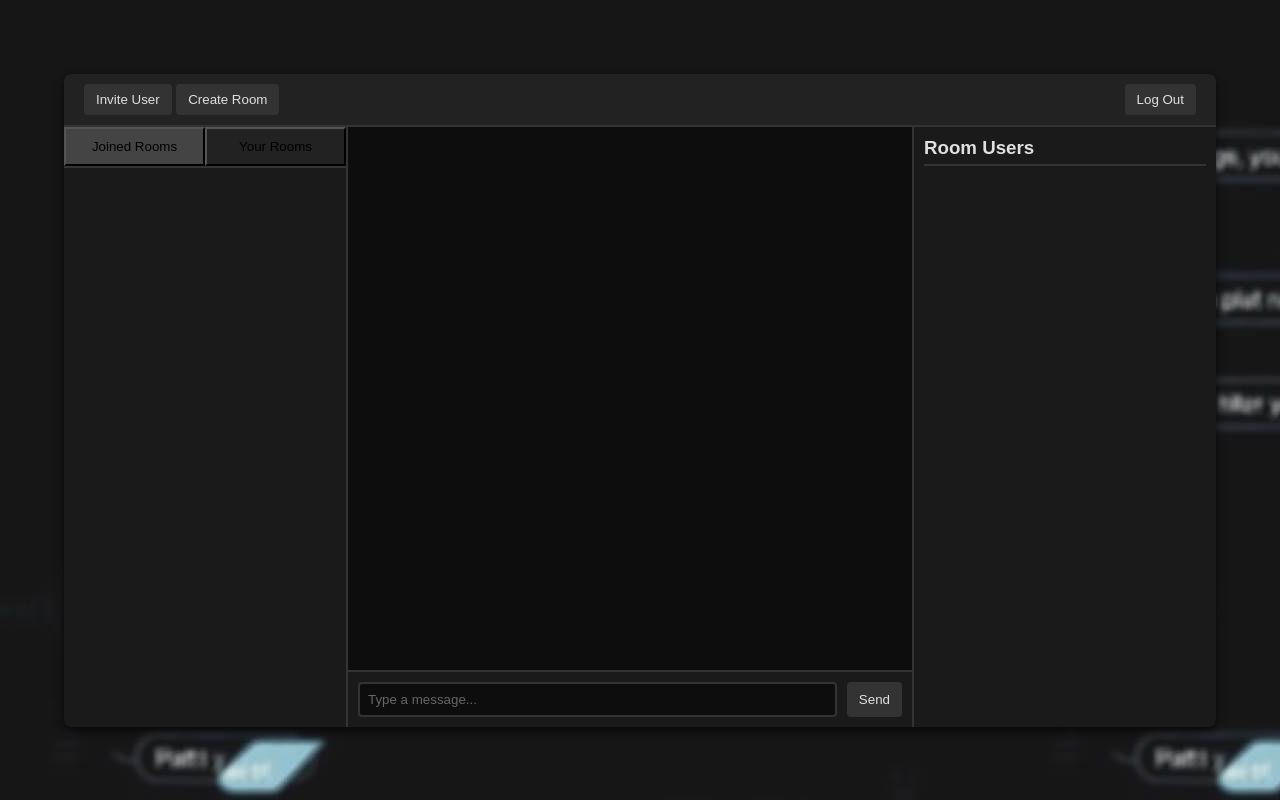
After one commit to Septiemiy/Practice_Python_2025, a Flask app: page /chat in a window 1280 px wide. The commit adds this page. Run offline with Flask 3, Linux system fonts and the light colour scheme.

Commit message:
Chat page (html & CSS)

```diff
--- a/chat/app/__init__.py
+++ b/chat/app/__init__.py
@@ -1,5 +1,5 @@
 from flask import Flask
-from .routes import registration
+from .routes import registration, chat
 from .events import socketio
 from .extensions import db, migrate
 
@@ -13,6 +13,7 @@ def create_app():
     migrate.init_app(app, db)
 
     app.register_blueprint(registration)
+    app.register_blueprint(chat)
 
     socketio.init_app(app)
 
--- a/chat/app/routes.py
+++ b/chat/app/routes.py
@@ -1,9 +1,10 @@
-from flask import Blueprint, render_template, request, flash, redirect, url_for
+from flask import Blueprint, render_template, request, flash, redirect
 from werkzeug.security import generate_password_hash, check_password_hash
 from .extensions import db
 from .models import User
 
-registration = Blueprint('registration', __name__)
+registration = Blueprint("registration", __name__)
+chat = Blueprint("chat", __name__)
 
 @registration.route("/", methods=["GET", "POST"])
 def login_page():
@@ -40,3 +41,7 @@ def signup_page():
             return redirect("/pass")
 
     return render_template("signup.html")
+
+@chat.route("/chat")
+def chat_page():
+    return render_template("chat.html")
--- /dev/null
+++ b/chat/app/static/style/chat.css
@@ -0,0 +1,172 @@
+body {
+    margin: 0;
+    font-family: Arial, sans-serif;
+    background-image: url(../image/registration-background.jpg);
+    color: #e0e0e0;
+    display: flex;
+    justify-content: center;
+    align-items: center;
+    height: 100vh;
+}
+
+.chat-container {
+    width: 90%;
+    max-width: 1200px;
+    display: flex;
+    flex-direction: column;
+    background-color: #1a1a1a;
+    border-radius: 8px;
+    overflow: hidden;
+    box-shadow: 0 4px 10px rgba(0, 0, 0, 0.7);
+}
+
+.header {
+    display: flex;
+    justify-content: space-between;
+    align-items: center;
+    padding: 10px 20px;
+    background-color: #222;
+    border-bottom: 2px solid #333;
+}
+
+.header .btn {
+    background-color: #333;
+    color: #e0e0e0;
+    border: none;
+    padding: 8px 12px;
+    border-radius: 4px;
+    cursor: pointer;
+    transition: background-color 0.3s;
+}
+
+.header .btn:hover {
+    background-color: #444;
+}
+
+.main-content {
+    display: flex;
+    height: 600px;
+}
+
+.rooms {
+    flex: 1;
+    background-color: #1a1a1a;
+    border-right: 2px solid #333;
+    display: flex;
+    flex-direction: column;
+}
+
+.tabs {
+    display: flex;
+    border-bottom: 2px solid #333;
+}
+
+.tab {
+    flex: 1;
+    text-align: center;
+    padding: 10px;
+    background-color: #222;
+    cursor: pointer;
+    transition: background-color 0.3s;
+}
+
+.tab:hover {
+    background-color: #333;
+}
+
+.tab.active {
+    background-color: #444;
+}
+
+.room-list {
+    flex: 1;
+    overflow-y: auto;
+    padding: 10px;
+}
+
+.room-list.hidden {
+    display: none;
+}
+
+.chat {
+    flex: 2;
+    display: flex;
+    flex-direction: column;
+}
+
+.chat-window {
+    flex: 1;
+    padding: 10px;
+    overflow-y: auto;
+    background-color: #0d0d0d;
+    border-bottom: 2px solid #333;
+}
+
+.message-box {
+    display: flex;
+    padding: 10px;
+    background-color: #1a1a1a;
+}
+
+.message-box input {
+    flex: 1;
+    padding: 8px;
+    border: 2px solid #333;
+    border-radius: 4px;
+    background-color: #0d0d0d;
+    color: #e0e0e0;
+    margin-right: 10px;
+}
+
+.message-box input::placeholder {
+    color: #666;
+}
+
+.message-box .btn {
+    padding: 8px 12px;
+    background-color: #333;
+    color: #e0e0e0;
+    border: none;
+    border-radius: 4px;
+    cursor: pointer;
+}
+
+.message-box .btn:hover {
+    background-color: #444;
+}
+
+.users {
+    flex: 1;
+    background-color: #1a1a1a;
+    border-left: 2px solid #333;
+    padding: 10px;
+}
+
+.users h3 {
+    margin: 0 0 10px;
+    border-bottom: 2px solid #333;
+    padding-bottom: 5px;
+}
+
+.user-list {
+    list-style: none;
+    padding: 0;
+    margin: 0;
+}
+
+.user-list li {
+    padding: 8px;
+    background-color: #222;
+    border-radius: 4px;
+    margin-bottom: 8px;
+    display: flex;
+    justify-content: space-between;
+    align-items: center;
+}
+
+.user-list li.owner::after {
+    content: "(Owner)";
+    color: #ffaa00;
+    font-size: 0.9em;
+    margin-left: 8px;
+}
--- a/chat/app/static/style/register.css
+++ b/chat/app/static/style/registration.css
@@ -11,7 +11,7 @@ html,body{
   width: 100%;
   place-items: center;
   background: #f2f2f2;
-  background-image: url(../image/register-background.jpg) ;
+  background-image: url(../image/registration-background.jpg);
 }
 ::selection{
   background: #4158d0;
--- /dev/null
+++ b/chat/app/templates/chat.html
@@ -0,0 +1,47 @@
+<!DOCTYPE html>
+<html>
+    <head>
+        <meta charset="UTF-8">
+        <meta name="viewport" content="width=device-width, initial-scale=1.0">
+        <title>Chat</title>
+        <link rel="stylesheet" href="static/style/chat.css">
+    </head>
+    <body>
+        <div class="chat-container">
+            <header class="header">
+                <div class="left-controls">
+                    <button class="btn invite">Invite User</button>
+                    <button class="btn create-room">Create Room</button>
+                </div>
+                <div class="right-controls">
+                    <button class="btn logout">Log Out</button>
+                </div>
+            </header>
+            <div class="main-content">
+                <aside class="rooms">
+                    <div class="tabs">
+                        <button class="tab active" data-tab="joined">Joined Rooms</button>
+                        <button class="tab" data-tab="user">Your Rooms</button>
+                    </div>
+                    <div class="room-list" id="joined-rooms">
+                    </div>
+                    <div class="room-list hidden" id="user-rooms">
+                    </div>
+                </aside>
+                <section class="chat">
+                    <div class="chat-window">
+                    </div>
+                    <div class="message-box">
+                        <input type="text" placeholder="Type a message...">
+                        <button class="btn send">Send</button>
+                    </div>
+                </section>
+                <aside class="users">
+                    <h3>Room Users</h3>
+                    <ul class="user-list">
+                    </ul>
+                </aside>
+            </div>
+        </div>
+    </body>
+</html>
--- a/chat/app/templates/login.html
+++ b/chat/app/templates/login.html
@@ -3,7 +3,7 @@
     <head>
         <meta charset="UTF-8">
         <script src="https://cdn.socket.io/4.8.1/socket.io.min.js" integrity="sha384-mkQ3/7FUtcGyoppY6bz/PORYoGqOl7/aSUMn2ymDOJcapfS6PHqxhRTMh1RR0Q6+" crossorigin="anonymous"></script>
-        <link rel="stylesheet" href="static/style/register.css">
+        <link rel="stylesheet" href="static/style/registration.css">
         <title>Login | Chat</title>
     </head>
     <body>
--- a/chat/app/templates/signup.html
+++ b/chat/app/templates/signup.html
@@ -2,7 +2,7 @@
 <html>
     <head>
         <meta charset="UTF-8">
-        <link rel="stylesheet" href="static/style/register.css">
+        <link rel="stylesheet" href="static/style/registration.css">
         <title>Registration | Chat</title>
     </head>
     <body>
```
Also changed, not shown: chat/app/static/image/registration-background.jpg (renamed from chat/app/static/image/register-background.jpg).
